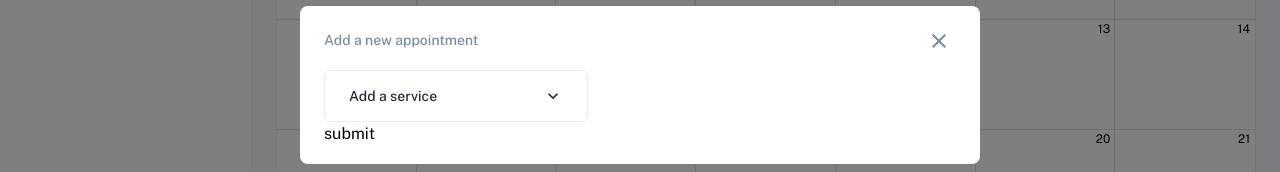
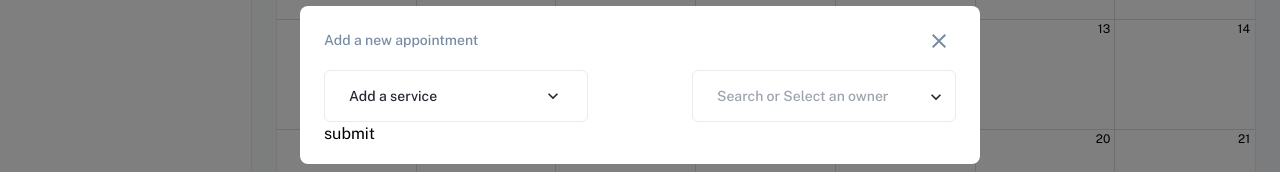
Before and after one commit to everydaycode20/vet4pets, a React (Vite) app in the folder client_/: page /appointments in a window 1280 px wide. Shown: the part 315-487 px from the top of the page. Built offline with nearby package versions, Linux system fonts and the light colour scheme.

Commit message:
update calendar

```diff
--- /dev/null
+++ b/client_/src/components/combobox/combobox.module.scss
@@ -0,0 +1,37 @@
+@import "../../assets/scss/colors/colors";
+
+.input-container {
+  max-width: 264px;
+  width: 100%;
+}
+
+.input {
+  font-size: 14px;
+  line-height: 21px;
+  width: 100%;
+  padding: 14.5px 24px;
+  border: 1px solid $light-gray;
+  border-radius: 6px;
+
+  input:focus {
+    outline: none;
+  }
+}
+
+.options {
+  border: 1px solid $light-gray;
+  border-radius: 6px;
+  //   padding: 4px 12px;
+  max-width: 264px !important;
+  width: 100%;
+  font-size: 14px;
+  line-height: 21px;
+  margin-top: 6px;
+  color: $black;
+  row-gap: 2px;
+}
+
+.option {
+  padding: 7px 12px;
+  border-radius: 6px;
+}
--- /dev/null
+++ b/client_/src/components/combobox/combobox.tsx
@@ -0,0 +1,81 @@
+import { useState } from "react";
+import {
+  Combobox,
+  ComboboxInput,
+  ComboboxOption,
+  ComboboxOptions,
+  ComboboxButton,
+} from "@headlessui/react";
+
+import ExpandMoreOutlinedIcon from "@mui/icons-material/ExpandMoreOutlined";
+
+import styles from "./combobox.module.scss";
+import JoinClasses from "../../utils/join-classes";
+
+export default function ComboBox({
+  value,
+  onChange,
+  placeholder,
+  data,
+  name,
+}: {
+  value: { id: number; name: string };
+  onChange: (...event: any[]) => void;
+  placeholder: string;
+  data: { id: number; name: string }[];
+  name: string;
+}) {
+  const [selected, setSelected] = useState<
+    | {
+        id: number;
+        name: string;
+      }[]
+  >(data);
+
+  const [query, setQuery] = useState("");
+
+  const filteredPeople =
+    query === ""
+      ? data
+      : data.filter((value) => {
+          return value.name.toLowerCase().includes(query.toLowerCase());
+        });
+
+  return (
+    <Combobox name={name} value={selected} onChange={onChange}>
+      <div className={JoinClasses("relative", styles["input-container"])}>
+        <ComboboxInput
+          className={JoinClasses("text-black font-medium", styles.input)}
+          aria-label={placeholder}
+          displayValue={() => (value ? value.name : "")}
+          onChange={(event) => {
+            setQuery(event.target.value);
+          }}
+          placeholder={placeholder}
+        />
+
+        <ComboboxButton className="absolute inset-y-0 right-0 px-2.5">
+          <ExpandMoreOutlinedIcon htmlColor="#252631" fontSize="small" />
+        </ComboboxButton>
+      </div>
+
+      <ComboboxOptions
+        anchor="bottom"
+        className={JoinClasses(
+          "z-[1600] bg-white flex flex-col",
+          styles.options
+        )}
+      >
+        {filteredPeople.map((person) => (
+          <ComboboxOption
+            key={person.id}
+            value={person}
+            className={JoinClasses("data-[focus]:bg-blue-100 ", styles.option)}
+          >
+            {person.name}
+          </ComboboxOption>
+        ))}
+      </ComboboxOptions>
+    </Combobox>
+  );
+}
--- a/client_/src/components/select/select.tsx
+++ b/client_/src/components/select/select.tsx
@@ -16,14 +16,16 @@ export default function Select({
   onChange,
   placeholder,
   data,
+  name
 }: {
   value: { id: number; name: string };
   onChange: (...event: any[]) => void;
   placeholder: string;
   data: { id: number; name: string }[];
+  name:string
 }) {
   return (
-    <Listbox name="service" value={value} onChange={onChange}>
+    <Listbox name={name} value={value} onChange={onChange}>
       <ListboxButton
         className={JoinClasses(
           "text-black font-medium flex items-center justify-between",
--- a/client_/src/routes/appointments/appointments.tsx
+++ b/client_/src/routes/appointments/appointments.tsx
@@ -7,6 +7,7 @@ import { object, string, number, date } from "zod";
 import Modal from "../../components/modal/modal";
 import CalendarExtended from "../../components/calendar/calendar";
 import Select from "../../components/select/select";
+import ComboBox from "../../components/combobox/combobox";
 
 import CloseOutlinedIcon from "@mui/icons-material/CloseOutlined";
 
@@ -54,7 +55,10 @@ const schema = object({
     id: number(),
     name: string(),
   }),
-  // owner: number().min(1),
+  owner: object({
+    id: number(),
+    name: string(),
+  }),
   // date: object({
   //   start: date(),
   //   end: date(),
@@ -66,7 +70,10 @@ interface IFormAppointment {
     id: number;
     name: string;
   };
-  // owner: number;
+  owner: {
+    id: number;
+    name: string;
+  };
   // date: {
   //   start: Date;
   //   end: Date;
@@ -92,6 +99,7 @@ function Form() {
   return (
     <div>
       <form onSubmit={handleSubmit(onSubmit)}>
+        <div className={JoinClasses("flex justify-between")}>
           <Controller
             name="service"
             control={control}
@@ -105,10 +113,34 @@ function Form() {
                   value={value}
                   onChange={onChange}
                   placeholder="Add a service"
+                  name="service"
                 />
               );
             }}
           />
+
+          <Controller
+            name="owner"
+            control={control}
+            render={({ field: { onChange, value } }) => {
+              return (
+                <ComboBox
+                  name="owner"
+                  value={value}
+                  onChange={onChange}
+                  placeholder="Search or Select an owner"
+                  data={[
+                    { id: 1, name: "Durward Reynolds" },
+                    { id: 2, name: "Kenton Towne" },
+                    { id: 3, name: "Therese Wunsch" },
+                    { id: 4, name: "Benedict Kessler" },
+                    { id: 5, name: "Katelyn Rohan" },
+                  ]}
+                />
+              );
+            }}
+          />
+        </div>
 
         <button type="submit">submit</button>
       </form>
```
Lines whose indentation alone changed are shown as unchanged.
